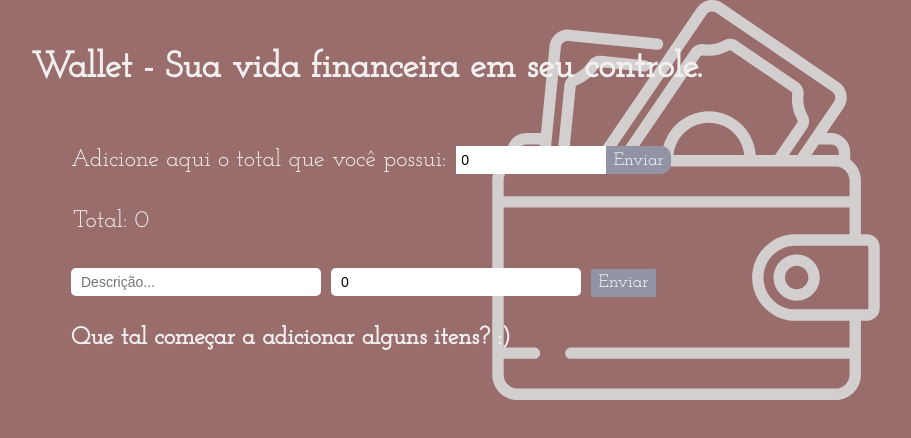
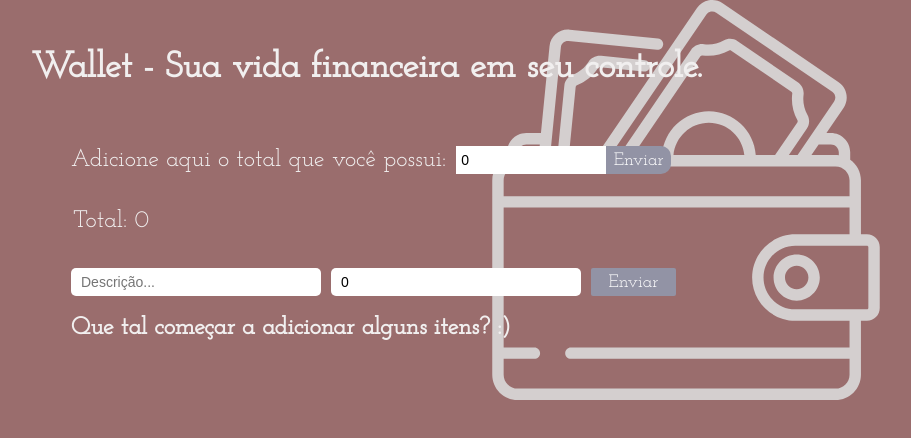
Before and after one commit to rickson-simoes/Vue_Wallet, a Vue app: page / in a window 1280 px wide. Shown: the top 438 px of the page, without its empty margins (244-1155 px from the left). Built offline with nearby package versions, Linux system fonts and the light colour scheme.

Commit message:
:art: estilizacao do botao enviar

```diff
--- a/src/components/InserirData.vue
+++ b/src/components/InserirData.vue
@@ -21,11 +21,11 @@ export default {
 <style scoped>
   .input-valor-descricao {
     margin-top: 30px;
+    display: flex;
   }
 
   .input-valor-descricao input {
     border-style: none;
-    margin-bottom: 10px;
     height: 28px;
     width: 250px;
     padding: 10px;
@@ -38,7 +38,7 @@ export default {
   .input-valor-descricao button {
     border-style: none;
     height: 28px;
-    width: 65px;
+    width: 85px;
     border-radius: 2px;
     color: white;
     background: #9293a5;
```
